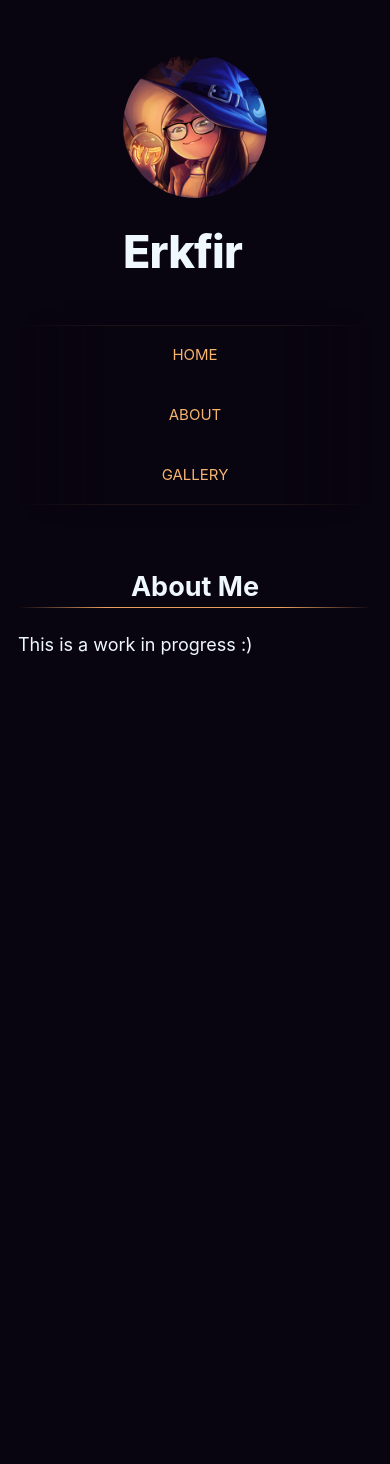
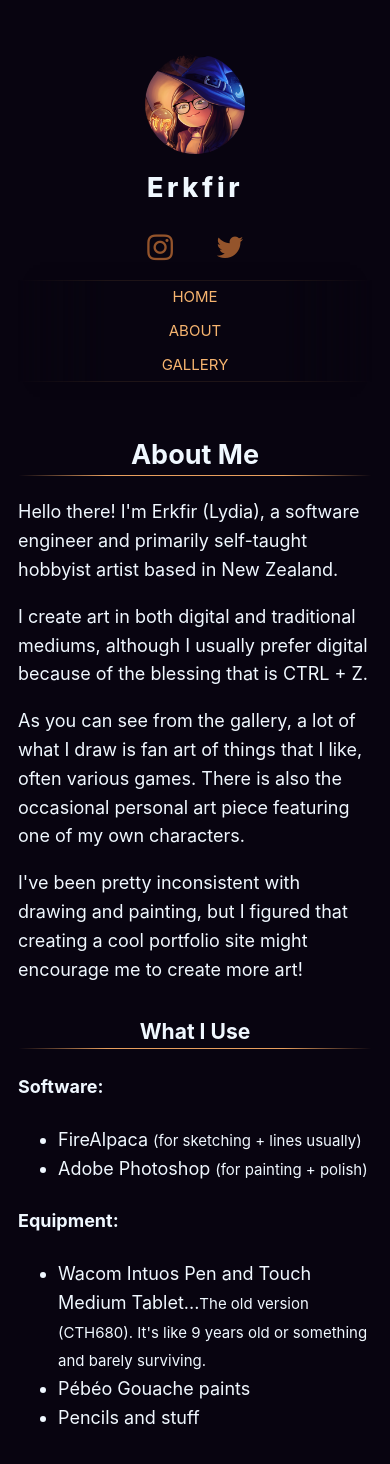
Before and after one commit to LydiaLooi/Erkfolio, a Next.js app: page /about in a window 390 px wide. Shown: the top 1464 px of the page. Before the commit the page ends 844 px from the top, so only its background shows below. Built offline with nearby package versions, Linux system fonts and the light colour scheme.

Commit message:
Added about me content. Social links. Made things look nicer on smaller screens.

```diff
--- a/components/layout.js
+++ b/components/layout.js
@@ -13,39 +13,30 @@ function TopProfile(isHome) {
 
     return (
         <div>
-
-            {isHome ? (
-                <>
             <Image
                 priority
                 src="/images/profile.png"
-                        className={utilStyles.borderCircle}
+                className={`${utilStyles.borderCircle} ${utilStyles.block} ${utilStyles.marginAuto} ${utilStyles.profileImage} `}
                 height={144}
                 width={144}
                 alt=""
             />
-                    <h1 className={utilStyles.heading2Xl}>{name}</h1>
-                </>
-            ) : (
-                <>
-                    <Link href="/">
-                        <Image
-                            priority
-                            src="/images/profile.png"
-                            className={utilStyles.borderCircle}
-                            height={108}
-                            width={108}
-                            alt=""
-                        />
-                    </Link>
-                    <h2 className={utilStyles.headingLg}>
-                        <Link href="/" className={utilStyles.colorInherit}>
-                            {name}
-                        </Link>
-                    </h2>
-                </>
-            )}
+            <h1 className={`${utilStyles.heading2Xl} ${utilStyles.textAlignCentre}`}>{name}</h1>
+        </div>
+    )
+}
 
+function Socials() {
+    return (
+        <div id="social-test">
+            <ul class="social">
+                <li>
+                    <a href="https://www.instagram.com/erkfir"><i class="fa fa-instagram" aria-hidden="true" /></a>
+                </li>
+                <li>
+                    <a href="https://www.twitter.com/erkfir"><i class="fa fa-twitter" aria-hidden="true" /></a>
+                </li>
+            </ul>
         </div>
     )
 }
@@ -63,11 +54,14 @@ export default function Layout({ children, home }) {
                 <meta name="twitter:card" content="summary_large_image" />
 
                 <meta name="viewport" content="width=device-width, initial-scale=1.0" />
-
+                <link rel="stylesheet" href="https://maxcdn.bootstrapcdn.com/font-awesome/4.7.0/css/font-awesome.min.css" integrity="sha384-wvfXpqpZZVQGK6TAh5PVlGOfQNHSoD2xbE+QkPxCAFlNEevoEH3Sl0sibVcOQVnN" crossOrigin="anonymous" />
             </Head>
             <header className={styles.header}>
 
                 <TopProfile isHome='true'></TopProfile>
+
+                <Socials></Socials>
+
                 <NavBar />
             </header>
             <main>{children}</main>
--- a/pages/about.js
+++ b/pages/about.js
@@ -12,7 +12,24 @@ export default function AboutPage() {
             </Head>
             <h2 className={utilStyles.underline}>About Me</h2>
 
-            <p>This is a work in progress :)</p>
+            <p>Hello there! I'm Erkfir (Lydia), a software engineer and primarily self-taught hobbyist artist based in New Zealand.</p>
+            <p>I create art in both digital and traditional mediums, although I usually prefer digital because of the blessing that is CTRL + Z.</p>
+            <p>As you can see from the gallery, a lot of what I draw is fan art of things that I like, often various games. There is also the occasional personal art piece featuring one of my own characters.</p>
+            <p>I've been pretty inconsistent with drawing and painting, but I figured that creating a cool portfolio site might encourage me to create more art!</p>
+
+            <h3 className={utilStyles.underline}>What I Use</h3>
+            <h4>Software:</h4>
+            <ul>
+                <li>FireAlpaca <small>(for sketching + lines usually)</small></li>
+                <li>Adobe Photoshop <small>(for painting + polish)</small></li>
+            </ul>
+            <h4>Equipment:</h4>
+            <ul>
+                <li>Wacom Intuos Pen and Touch Medium Tablet...<small>The old version (CTH680). It's like 9 years old or something and barely surviving.</small></li>
+                <li>Pébéo Gouache paints</li>
+                <li>Pencils and stuff</li>
+            </ul>
+
         </Layout>
     );
 }
--- a/pages/index.js
+++ b/pages/index.js
@@ -30,7 +30,7 @@ export default function Home() {
                 </Head>
                 <section>
 
-                    <p>Welcome to my art portfolio! This site is mainly to easily organise and show the different types of artwork that I do (i.e., traditional vs. digital). Enjoy~!</p>
+                    <p>Welcome to my art portfolio! This site is mainly for me to easily organise and show the different types of artwork that I do (i.e., traditional vs. digital). Enjoy~!</p>
                 </section>
 
             </Layout>
--- a/styles/globals.css
+++ b/styles/globals.css
@@ -59,7 +59,6 @@ nav {
     max-width: 960px;
     mask-image: linear-gradient(90deg, rgba(255, 255, 255, 0) 0%, #362BCF 25%, #170F40 75%, rgba(255, 255, 255, 0) 100%);
     margin: 0 auto;
-    padding: 10px 0;
 }
 
 nav ul {
@@ -85,6 +84,14 @@ nav ul li a {
     font-size: 15px;
     text-decoration: none;
     display: block;
+    transition: ease 0.5s;
+}
+
+@media only screen and (max-width: 700px) {
+    nav ul li a {
+        padding-top: 5px;
+        padding-bottom: 5px;
+    }
 }
 
 nav ul li a:hover {
@@ -139,3 +146,73 @@ https://codepen.io/rrenula/pen/nJmQed
     cursor: pointer;
     padding: 5px;
 }
+
+
+/* Social icons */
+
+
+#social-test {
+    text-align: center;
+    font-size: 30px;
+    height: 50px;
+
+}
+
+@media only screen and (max-width: 700px) {
+    #social-test {
+        height: 40px;
+    }
+}
+
+
+.social {
+    padding-left: 0px;
+    margin-top: 0;
+    margin-bottom: 0;
+}
+
+.social li a {
+    color: rgba(242, 138, 61, 0.6);
+}
+
+.social li {
+    color: rgba(242, 138, 61, 0.6);
+    list-style-type: none;
+    display: inline-block;
+    width: 50px;
+    height: 50px;
+    line-height: 50px;
+    border: 1px solid rgba(242, 138, 61, 0.4);
+    cursor: pointer;
+    margin-left: 10px;
+    margin-right: 10px;
+    transition: ease .3s;
+    border-radius: 10px;
+
+}
+
+@media only screen and (max-width: 700px) {
+    .social li {
+        border: none;
+    }
+
+    .social li:hover {
+        color: rgba(242, 138, 61, 1);
+        border: none;
+    }
+}
+
+
+
+.social li:hover {
+    color: rgba(242, 138, 61, 1);
+}
+
+
+.social:hover>li {
+    opacity: 0.5;
+}
+
+.social:hover>li:hover {
+    opacity: 1;
+}
--- a/styles/utils.module.css
+++ b/styles/utils.module.css
@@ -2,8 +2,14 @@
     font-size: 2.5rem;
     line-height: 1.2;
     font-weight: 800;
-    letter-spacing: -0.05rem;
+    letter-spacing: 0.2rem;
     margin: 1rem 0;
+}
+
+@media only screen and (max-width: 700px) {
+    .heading2Xl {
+        font-size: 1.5rem;
+    }
 }
 
 .headingXl {
@@ -15,6 +21,13 @@
 }
 
 .headingLg {
+    font-size: 1.5rem;
+    line-height: 1.4;
+    margin: 1rem 0;
+}
+
+.headingLgCentred {
+    text-align: center;
     font-size: 1.5rem;
     line-height: 1.4;
     margin: 1rem 0;
@@ -63,3 +76,29 @@
     padding-left: 100px;
     padding-top: 10px;
 }
+
+.textAlignCentre {
+    text-align: center;
+}
+
+
+.block {
+    display: block;
+}
+
+.marginAuto {
+    margin: auto;
+}
+
+
+.profileImage {
+    transition: ease 0.1s;
+}
+
+@media only screen and (max-width: 700px) {
+
+    .profileImage {
+        width: 100px;
+        height: 100px;
+    }
+}
```
Lines whose indentation alone changed are shown as unchanged.
